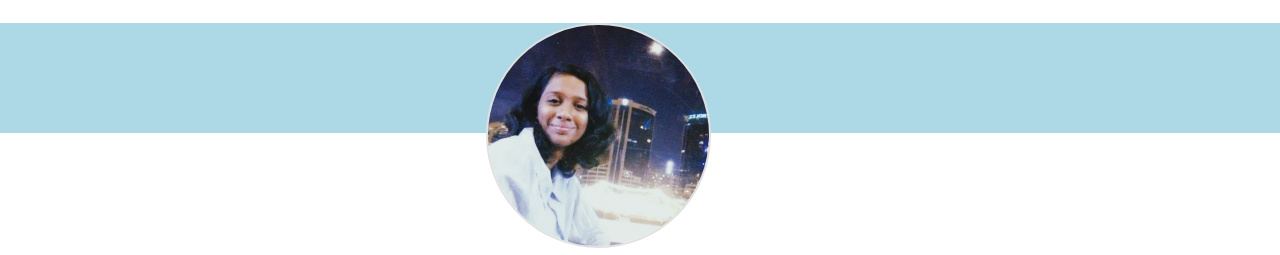
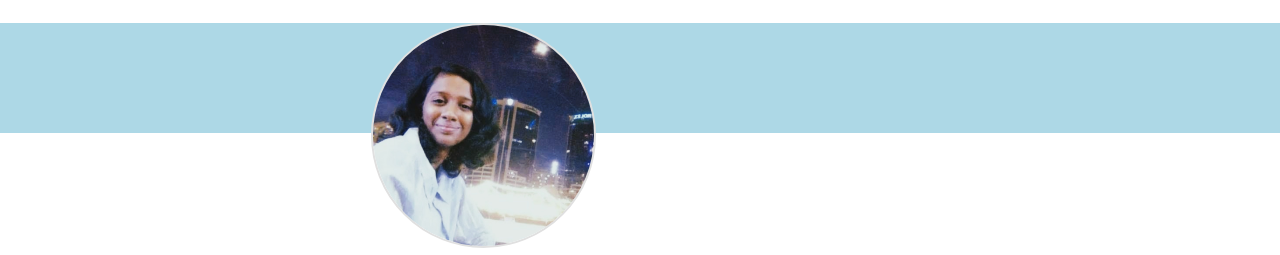
Before and after one commit to jahenvins/cv-css, a plain HTML site: page index.html in a window 1280 px wide. Shown: the top 255 px of the page. Drawn offline with nearby package versions, Linux system fonts and the light colour scheme.

Commit message:
Update style.css

```diff
--- a/style.css
+++ b/style.css
@@ -31,7 +31,7 @@ h1:hover, p:hover, h4:hover {
 
 .pic {
   margin: 0 auto;
-  margin-left: 38%;
+  margin-left: 29%;
 
   border-radius:10em;
   height:15em;
```
